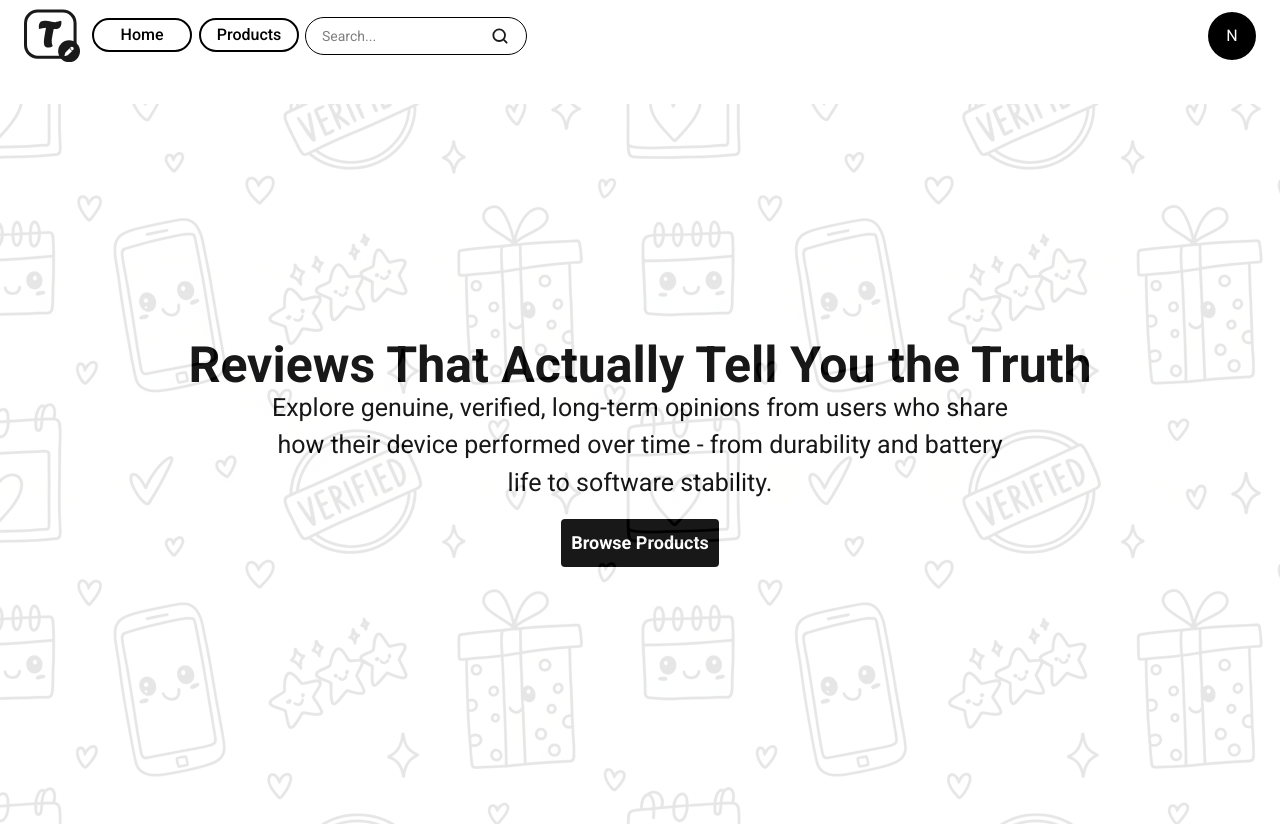
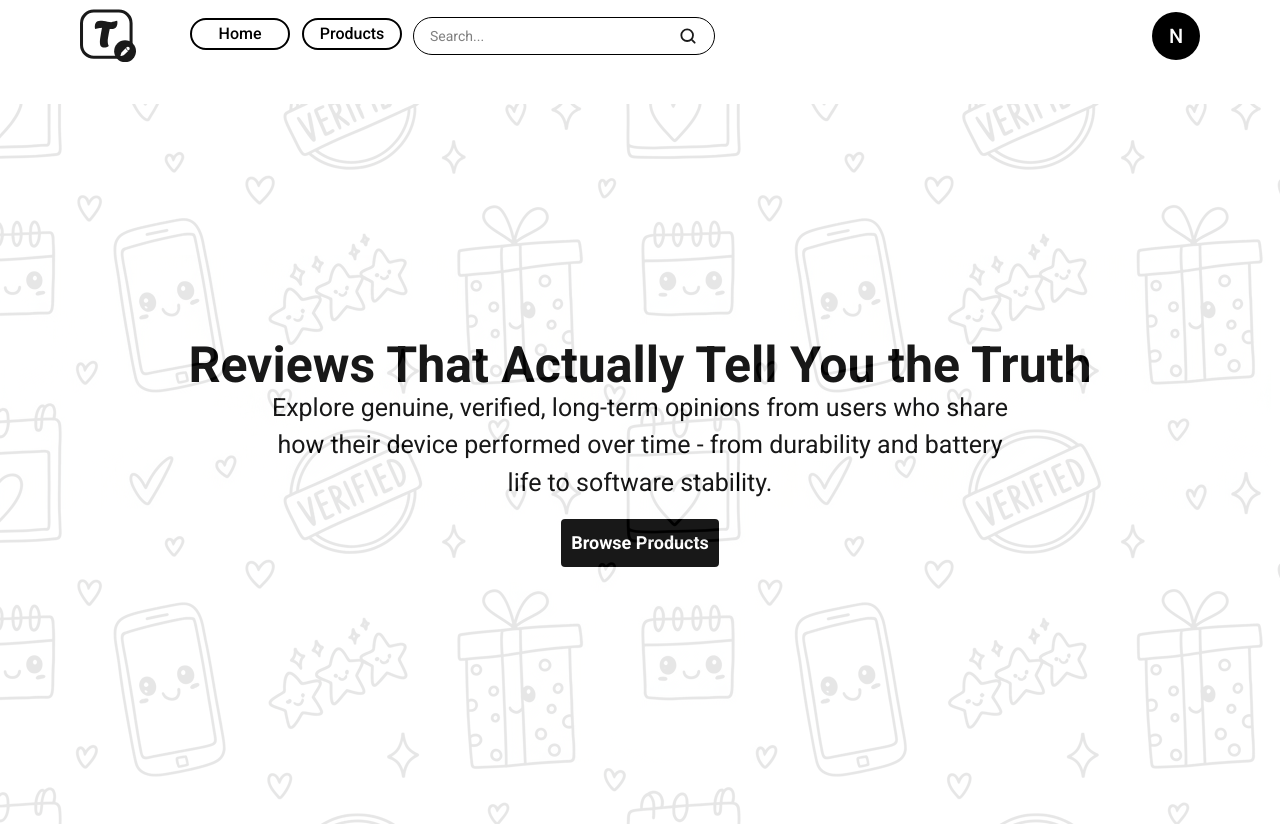
Before and after one commit to pandeynikhilone/truloop, a Next.js app: page / in a window 1280 px wide. Shown: the top 826 px of the page. Built offline with nearby package versions, Linux system fonts and the light colour scheme.

Commit message:
style: padding is added on the navigation

```diff
--- a/app/components/Navigation.jsx
+++ b/app/components/Navigation.jsx
@@ -12,7 +12,7 @@ export default function Navigation() {
   };
 
   return (
-    <nav className="max-w-full px-4 py-3 md:px-6 md:py-6 lg:py-2 justify-between items-center">
+    <nav className="max-w-full px-4 py-3 md:px-20 md:py-6 lg:py-2 justify-between items-center">
       <div className="flex items-center w-full justify-between">
         {/* Left side of navigation */}
         <div className="flex gap-3 items-center">
@@ -20,33 +20,33 @@ export default function Navigation() {
             <img
               src={"/homepage/menu.svg"}
               alt="Menu toggle"
-              className="w-9 aspect-square md:w-9 md:h-9"
+              className="w-9 aspect-square"
             />
           </button>
           <Link href={"/"}>
             <img
               src="/homepage/truloop_icon.svg"
-              className="w-12 aspect-square md:w-14 md:h-14 self-center"
+              className="w-12 aspect-square md:w-14 lg:mr-10.5 self-center"
               alt="truloop"
             />
           </Link>
-          <div className="flex gap-1.75">
+          <div className="flex gap-3">
             <Link href={"/"}>
-              <div className="hidden self-center px-5 py-1 rounded-[45px] w-25 h-8.5 outline-2 -outline-offset-2 outline-Grey-2 hover:text-white hover:bg-black hover:cursor-pointer transform ease-in duration-150 lg:inline-flex justify-center items-center gap-2.5">
+              <div className="hidden self-center px-5 py-1 rounded-[45px] w-25 h-8 outline-2 -outline-offset-2 outline-Grey-2 hover:text-white hover:bg-black hover:cursor-pointer transform ease-in duration-150 lg:inline-flex justify-center items-center gap-2.5">
                 <div className="text-center justify-center text-base font-medium leading-5">
                   Home
                 </div>
               </div>
             </Link>
             <Link href={"/products"}>
-              <div className="hidden self-center px-5 py-1 rounded-[45px] w-25 h-8.5 outline-2 -outline-offset-2 outline-Grey-2 hover:text-white hover:bg-black hover:cursor-pointer transform ease-in duration-150 lg:inline-flex justify-center items-center gap-2.5">
+              <div className="hidden self-center px-5 py-1 rounded-[45px] w-25 h-8 outline-2 -outline-offset-2 outline-Grey-2 hover:text-white hover:bg-black hover:cursor-pointer transform ease-in duration-150 lg:inline-flex justify-center items-center gap-2.5">
                 <div className="text-center justify-center text-Grey-2 text-base font-medium leading-5">
                   Products
                 </div>
               </div>
             </Link>
             {/* Desktop Navbar Search */}
-            <div className="hidden lg:flex">
+            <div className="hidden items-center w-75 lg:flex">
               <Search />
             </div>
           </div>
@@ -64,7 +64,7 @@ export default function Navigation() {
 
         {/* Profile icon */}
         <Link href={"../profile"}>
-        <div className="hidden rounded-full lg:inline-flex items-center justify-center bg-black text-white w-12 hover:cursor-pointer aspect-square">
+        <div className="hidden text-xl font-medium rounded-full lg:inline-flex items-center justify-center bg-black text-white w-12 hover:cursor-pointer aspect-square">
           N
         </div>
         </Link>
```
